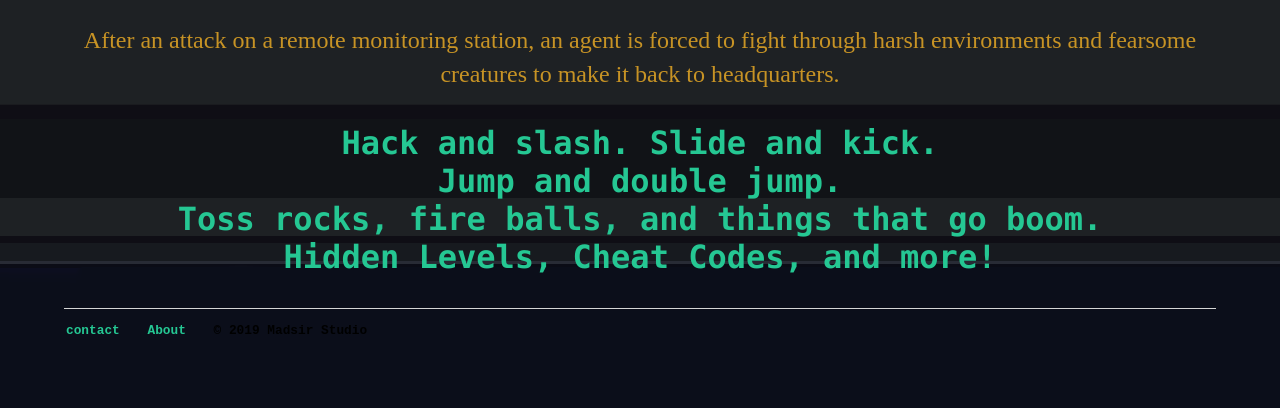
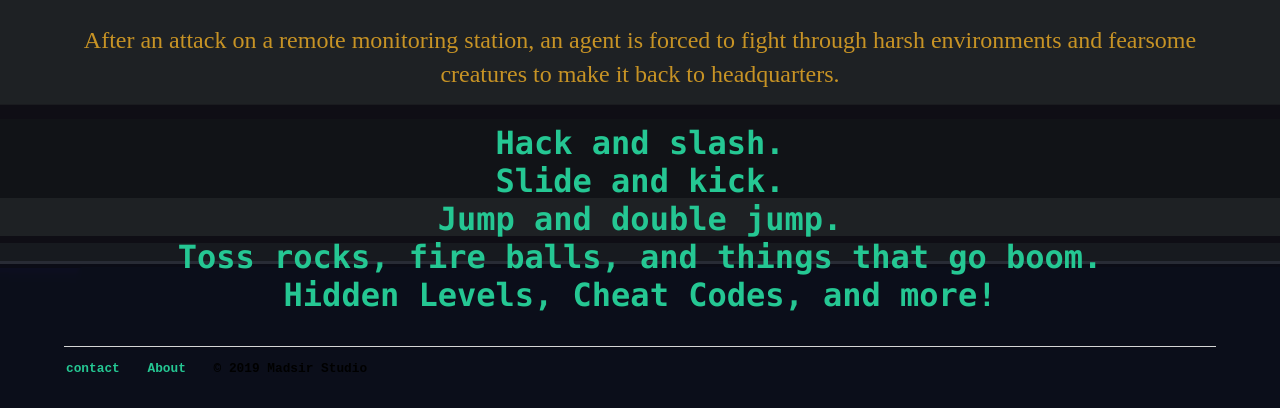
Before and after one commit to Madsir/madsirstudio.github.io, a Jekyll site: the page built from RemoteAgentGame/index.html, in a window 1280 px wide, cut to the strip 576-984 px from the top of the page. Built offline with Jekyll 4.4.1, drawn with Linux system fonts in a browser that asks for light colours; before the commit the page ends 946 px from its top, so only the background shows below that.

Commit message:
Update index.html

```diff
--- a/RemoteAgentGame/index.html
+++ b/RemoteAgentGame/index.html
@@ -9,10 +9,12 @@ title: Remote Agent
 
 	<iframe width="560" height="315" src="https://www.youtube.com/embed/59Z8_ICQHHg" frameborder="0" allow="accelerometer; autoplay; encrypted-media; gyroscope; picture-in-picture" allowfullscreen></iframe>
 
-<P style=”padding:6px; color: grey; background-color: grey; border: purple 2px solid”>After an attack on a remote monitoring station, an agent is forced to fight through harsh environments and fearsome creatures to make it back to headquarters.</P>
+<P>After an attack on a remote monitoring station, an agent is forced to fight through harsh environments and fearsome creatures to make it back to headquarters.</P>
 
   <div class="blurb">
-	  <h3>Hack and slash. Slide and kick.
+	  <h3>Hack and slash.
+		  <br>
+          Slide and kick.
 		  <br>
         Jump and double jump.
 		  <br>
```
